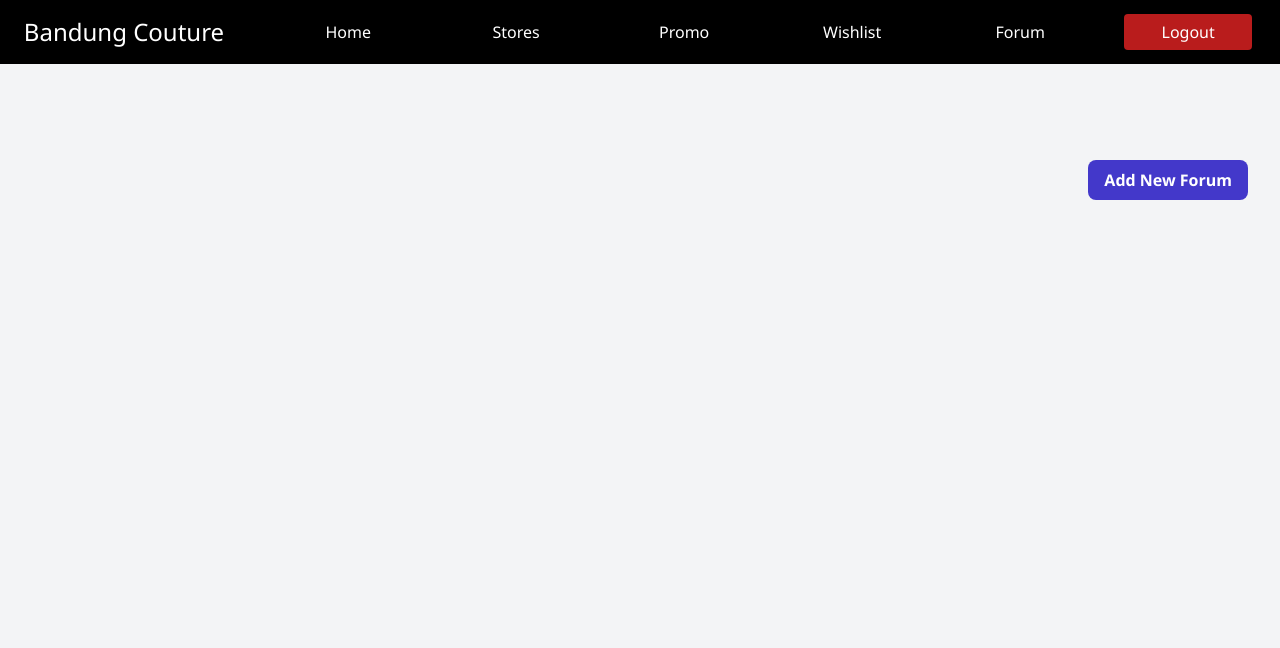
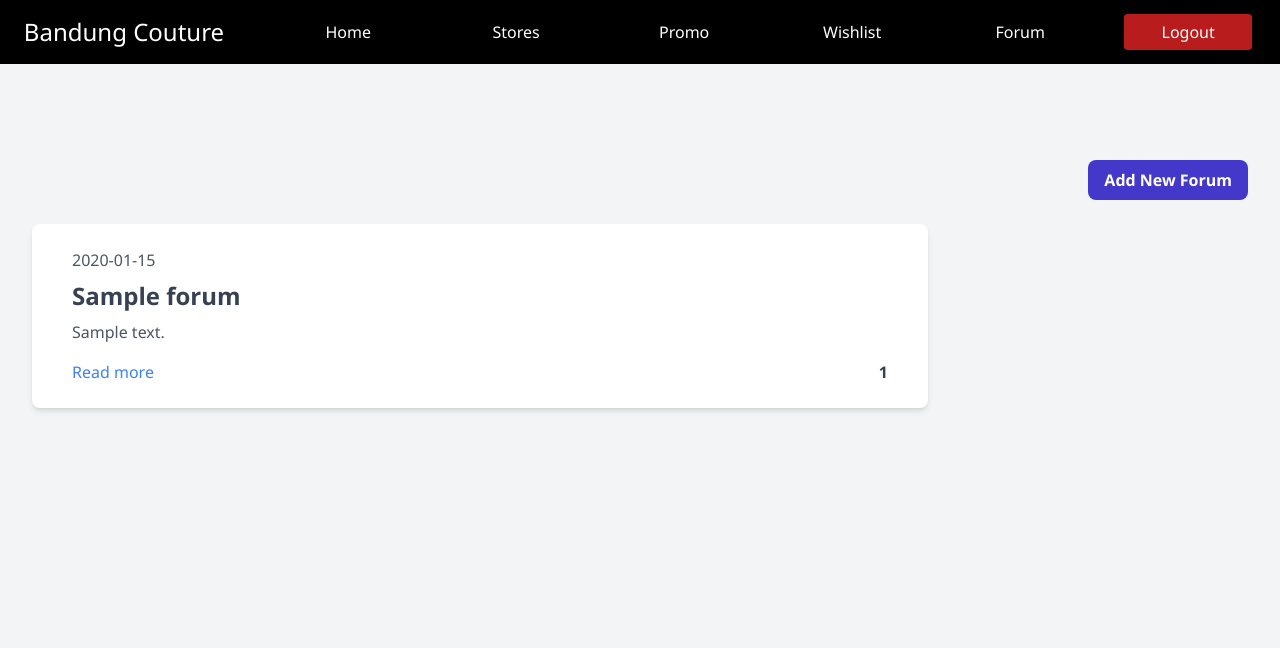
Before and after one commit to PBPgasal24-E01/bandung-couture, a Django app: page /forum/show in a window 1280 px wide. Shown: the top 648 px of the page. Run offline with Django 5.2, Linux system fonts and the light colour scheme; tables that the repository leaves empty hold one stand-in row (values such as "Sample post"); some libraries are stand-ins or nearby versions.

Commit message:
add forum card

```diff
--- a/forum/templates/forum_page.html
+++ b/forum/templates/forum_page.html
@@ -1,4 +1,7 @@
 {% extends 'base.html' %}
+{% block meta %}
+<script src="https://cdn.jsdelivr.net/npm/dompurify@3.1.7/dist/purify.min.js"></script>
+{% endblock meta %}
 
 {% block content %}
     {% include 'components/navigation-bar.html' %}
@@ -28,8 +31,8 @@
       <div class="px-6 py-4 space-y-6 form-style">
         <form id="forumEntryForm">
           <div class="mb-4">
-            <label for="forum" class="block text-sm font-medium text-gray-700">Title</label>
-            <input type="text" id="forum" name="forum" class="mt-1 block w-full border border-gray-300 rounded-md p-2 hover:border-indigo-700" placeholder="Enter your forum title" required>
+            <label for="title" class="block text-sm font-medium text-gray-700">Title</label>
+            <input type="text" id="title" name="title" class="mt-1 block w-full border border-gray-300 rounded-md p-2 hover:border-indigo-700" placeholder="Enter your forum title" required>
           </div>
           <div class="mb-4">
             <label for="details" class="block text-sm font-medium text-gray-700">Details</label>
@@ -66,24 +69,29 @@
         } else {
           classNameString =
             "columns-1 gap-6 space-y-6 w-full";
-          forumEntries.forEach((item) => {
+            forumEntries.forEach((item) => {
                     const title = DOMPurify.sanitize(item.fields.title);
                     const details = DOMPurify.sanitize(item.fields.details);
                     htmlString += `
-                            <div class="bg-white shadow-lg rounded-lg overflow-hidden mb-6 relative">
-                                <div class="flex items-center justify-between p-4 bg-gray-800 text-white">
-                                    <div>
-                                        <h3 class="text-xl font-bold">${title}</h3>
-                                    </div>
-                                </div>
-                                <div class="p-4">
-                                    <p class="font-semibold text-gray-800 mb-2">Details</p>
-                                    <p class="text-gray-700"> ${details}</p>
+                        <div class="max-w-4xl px-10 py-6 bg-white rounded-lg shadow-md">
+                            <div class="flex justify-between items-center">
+                                <span class="font-light text-gray-600">${item.fields.time}</span>
+                            </div>
+                            <div class="mt-2">
+                                <a class="text-2xl text-gray-700 font-bold hover:underline" href="#">${title}</a>
+                                <p class="mt-2 text-gray-600">${details}</p>
+                            </div>
+                            <div class="flex justify-between items-center mt-4">
+                                <a class="text-blue-500 hover:underline" href="#">Read more</a>
+                                <div>
+                                    <a class="flex items-center" href="#">
+                                        <h1 class="text-gray-700 font-bold hover:underline">${item.fields.user}</h1>
+                                    </a>
                                 </div>
                             </div>
-
-                `;
-          });
+                        </div>
+                    `;
+            });
         }
         document.getElementById("forum_entry_cards").className = classNameString;
         document.getElementById("forum_entry_cards").innerHTML = htmlString;
@@ -93,8 +101,6 @@
     function addForumEntry() {
         let formData = new FormData(document.querySelector("#forumEntryForm"))
         formData.append('parent', null)
-        let userId = document.querySelector("#userId").value;
-        formData.append('user', userId);
         fetch("{% url 'forum:add_forum_entry_ajax' %}", {
             method: "POST",
             body: formData,
@@ -140,6 +146,7 @@
     document.getElementById("cancelButton").addEventListener("click", hideModal);
     document.getElementById("closeModalBtn").addEventListener("click", hideModal);
     document.getElementById("submitForumEntry").onclick = addForumEntry;
+    document.getElementById("submitForumEntry").addEventListener("click", hideModal);
 
 </script>
 {% endblock %}
--- a/forum/views.py
+++ b/forum/views.py
@@ -22,10 +22,8 @@
     details = strip_tags(request.POST.get("details")) # strip HTML tags!
     parent = request.POST.get("parent")
     user = request.user
-    print(type(user))
     new_forum = Forum(
         title=title, details=details,
-        parent=parent,
         user=user
     )
     new_forum.save()
```
